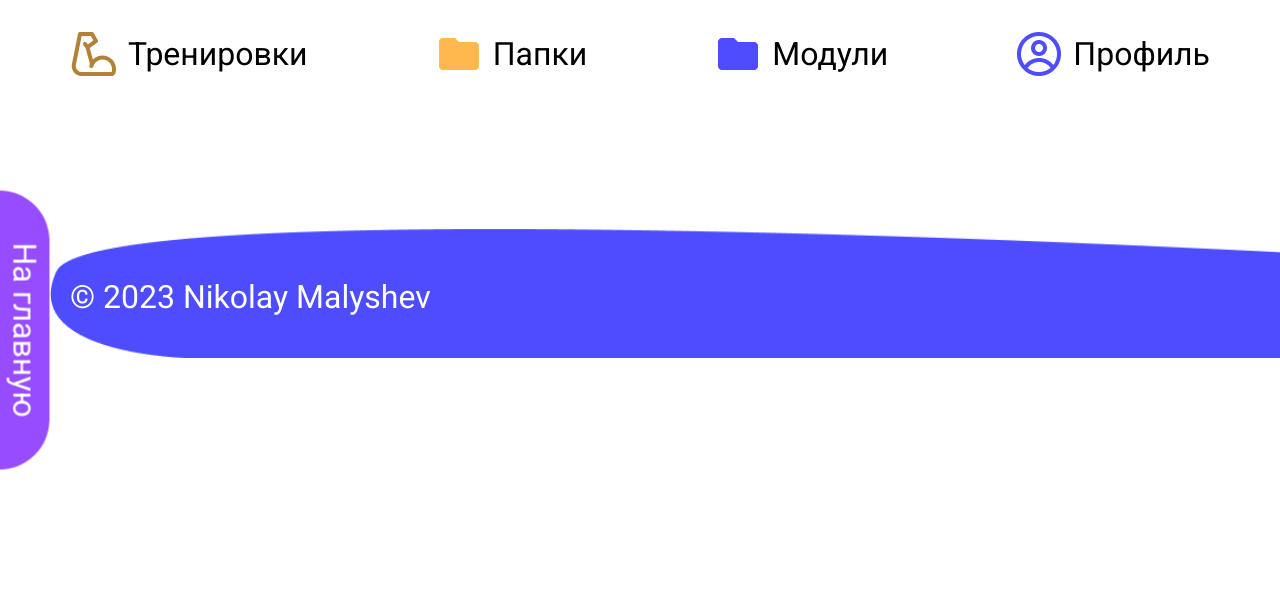
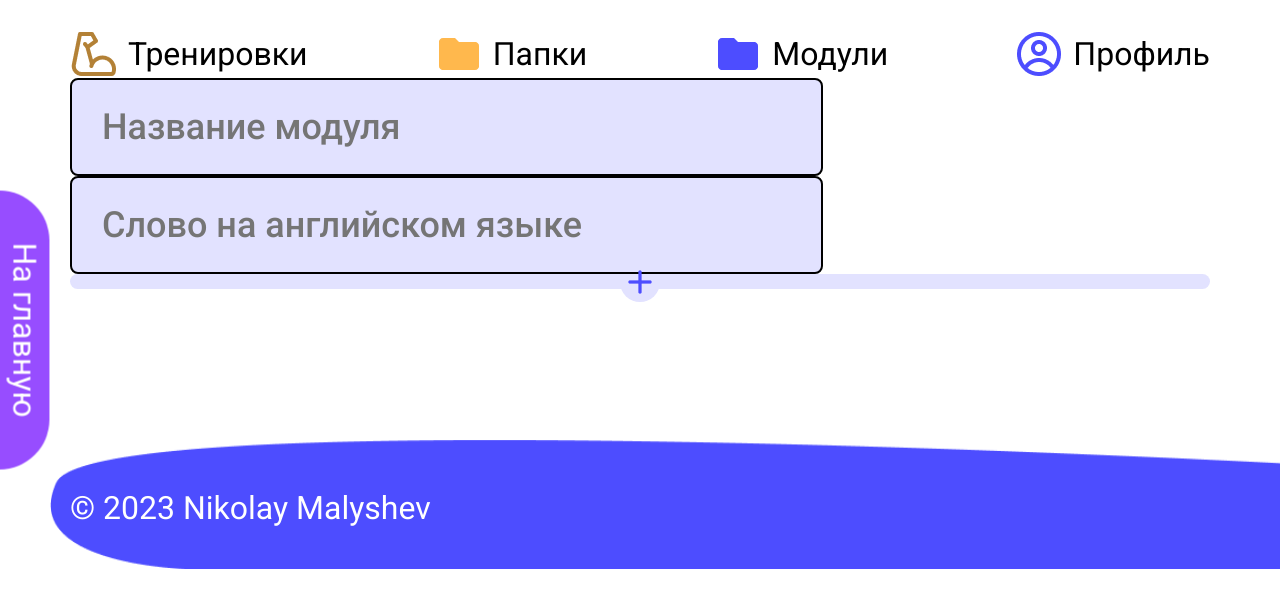
Before and after one commit to konyasharin/English-platform-TS, a React (Create React App) app: page /createModule in a window 1280 px wide. Shown: the top 608 px of the page. Built offline with nearby package versions, Linux system fonts and the light colour scheme.

Commit message:
start work with create module

```diff
--- a/src/App.tsx
+++ b/src/App.tsx
@@ -12,6 +12,7 @@ import Profile from "./Profile/Profile";
 import "./Header/Header.css"
 import FormsStore from "./store/formsStore";
 import initializeForms from "./initializeForms";
+import CreateModule from "./FoldersAndModules/CreateModule/CreateModule";
 
 
 initializeForms(FormsStore.getInstance()) // Нужно инициализировать не внутри компонента
@@ -29,9 +30,10 @@ function App() {
           <Routes>
             <Route path="/" element={<Main />}/>
             <Route path="/trainings" element={<Trainings />}/>
-            <Route path="/folders" element={<Folders/>}/>
-            <Route path="/modules" element={<Modules/>}/>
+            <Route path="/folders" element={<Folders />}/>
+            <Route path="/modules" element={<Modules />}/>
             <Route path="/profile" element={<Profile img={"/avatar.png"}/>}/>
+            <Route path="/createModule" element={<CreateModule />}></Route>
           </Routes>
           <Footer/>
           <OpenAuth />
--- a/src/FoldersAndModules/Add.tsx
+++ b/src/FoldersAndModules/Add.tsx
@@ -1,11 +1,12 @@
 import "./Folders.css"
 interface AddProps{
   className: string,
-  img: string
+  img: string,
+  onClick: () => void
 }
-function Add({className, img}: AddProps){
+function Add({className, img, onClick}: AddProps){
   return(
-    <div className={className}>
+    <div className={className} onClick={onClick}>
       <img src={img} alt="plus"/>
     </div>
   )
--- /dev/null
+++ b/src/FoldersAndModules/CreateModule/CreateModule.tsx
@@ -0,0 +1,36 @@
+import Input from "../../Input/Input";
+import FormsStore from "../../store/formsStore";
+import ClassInput from "../../store/input"
+import Add from "../Add";
+import {observer} from "mobx-react-lite";
+
+function addWord(parent: ClassInput){
+  console.log("test")
+  const newInput = parent.clone()
+  newInput.name = `Word 2313`
+  FormsStore.getInstance().getForm("CreateModule")!.addInput(newInput)
+}
+
+
+const createModuleForm = FormsStore.getInstance().addForm("CreateModule")
+const nameModule = createModuleForm.addInput(new ClassInput("ModuleName", "", "Название модуля"))
+const firstWordInput = createModuleForm.addInput(
+  new ClassInput(`Word ${createModuleForm.getAllInputs().length}`, "", "Слово на английском языке")
+)
+const CreateModule = observer(() => {
+
+  const inputsForWords = createModuleForm.getAllInputs().filter(data => data.name !== "ModuleName")
+
+  const inputs = inputsForWords.map((data, i) => {
+    return <Input placeholder={data.placeholder} value={data.text} edit={data} key={i}/>
+  })
+
+  return (
+    <section className="container create-modules">
+      <Input placeholder={"Название модуля"} value={""} edit={nameModule}/>
+      {inputs}
+      <Add className={"module-add"} img={"icons/plus-blue.png"} onClick={() => {addWord(firstWordInput)}}/>
+    </section>
+  )
+})
+export default CreateModule
--- a/src/FoldersAndModules/Folders.tsx
+++ b/src/FoldersAndModules/Folders.tsx
@@ -7,7 +7,7 @@ function Folders(){
   CheckAuth()
   return(
     <section className="container folders">
-      <Add className={"folder-add"} img={"icons/plus-orange.png"}/>
+      <Add className={"folder-add"} img={"icons/plus-orange.png"} onClick={() => console.log(123)}/>
       <Folder className={"folder"} img={"/icons/folder.png"} alt={"folder"} title={"test"}/>
       <Folder className={"folder"} img={"/icons/folder.png"} alt={"folder"} title={"test"}/>
       <Folder className={"folder"} img={"/icons/folder.png"} alt={"folder"} title={"test"}/>
--- a/src/FoldersAndModules/Modules.tsx
+++ b/src/FoldersAndModules/Modules.tsx
@@ -1,12 +1,16 @@
 import Folder from "./Folder";
 import Add from "./Add";
 import CheckAuth from "../Auth/CheckAuth";
+
+function addModule(){
+
+}
 
 function Modules(){
   CheckAuth()
   return(
     <section className="modules container">
-      <Add className={"module-add"} img={"icons/plus-blue.png"}/>
+      <Add className={"module-add"} img={"icons/plus-blue.png"} onClick={addModule}/>
       <Folder className={"module"} img={"/icons/module.png"} alt={"module"} title={"test"}/>
       <Folder className={"module"} img={"/icons/module.png"} alt={"module"} title={"test"}/>
       <Folder className={"module"} img={"/icons/module.png"} alt={"module"} title={"test"}/>
--- a/src/Input/Input.tsx
+++ b/src/Input/Input.tsx
@@ -1,5 +1,4 @@
 import "./Input.css"
-import {observer} from "mobx-react-lite";
 import InputClass from "../store/input";
 import FormsStore from "../store/formsStore";
 
--- a/src/initializeForms.ts
+++ b/src/initializeForms.ts
@@ -1,4 +1,5 @@
 import FormsStore from "./store/formsStore";
+import Input from "./store/input";
 
 export enum InputNames{
   LOGIN = "LOGIN",
@@ -15,14 +16,14 @@ export enum FormNames{
 function initializeForms(formStore: FormsStore){
   const registrationForm = formStore.addForm(FormNames.REGISTRATION)
 
-  registrationForm.addInput(InputNames.LOGIN, "", "Ваш логин")
-  registrationForm.addInput(InputNames.PASSWORD, "", "Ваш пароль")
-  registrationForm.addInput(InputNames.REPEAT_PASSWORD, "", "Повторите пароль")
+  registrationForm.addInput(new Input(InputNames.LOGIN, "", "Ваш логин"))
+  registrationForm.addInput(new Input(InputNames.PASSWORD, "", "Ваш пароль"))
+  registrationForm.addInput(new Input(InputNames.REPEAT_PASSWORD, "", "Повторите пароль"))
 
   const entryForm = formStore.addForm(FormNames.ENTRY)
 
-  entryForm.addInput(InputNames.LOGIN, "", "Ваш логин")
-  entryForm.addInput(InputNames.PASSWORD, "", "Ваш пароль")
+  entryForm.addInput(new Input(InputNames.LOGIN, "", "Ваш логин"))
+  entryForm.addInput(new Input(InputNames.PASSWORD, "", "Ваш пароль"))
 }
 
 export default initializeForms
--- a/src/store/form.ts
+++ b/src/store/form.ts
@@ -1,20 +1,26 @@
 import Input from "./input";
+import {makeAutoObservable} from "mobx";
 
 class Form{
   private readonly _inputs: Array<Input>
   private readonly _nameForm: string
 
   public constructor(name: string) {
+    makeAutoObservable(this)
     this._inputs = []
     this._nameForm = name
   }
-  public addInput(nameInput: string, text: string, placeholder: string) {
-    this._inputs.push(new Input(nameInput, text, placeholder))
+  public addInput(input: Input) {
+    this._inputs.push(input)
     return this._inputs[this._inputs.length - 1]
   }
 
   public get nameForm(){
     return this._nameForm
+  }
+
+  public getAllInputs(){
+    return this._inputs
   }
 
   public getInput(nameInput: string): Input | undefined{
--- a/src/store/input.ts
+++ b/src/store/input.ts
@@ -15,6 +15,10 @@ class Input{
   public onChange(value: string){
     this.text = value
   }
+
+  public clone(){ // Prototype
+    return new Input(this.name, this.text, this.placeholder)
+  }
 }
 
 export default Input
```
Also changed, not shown: 2 other files (tests, documents, lock files or other folders).
